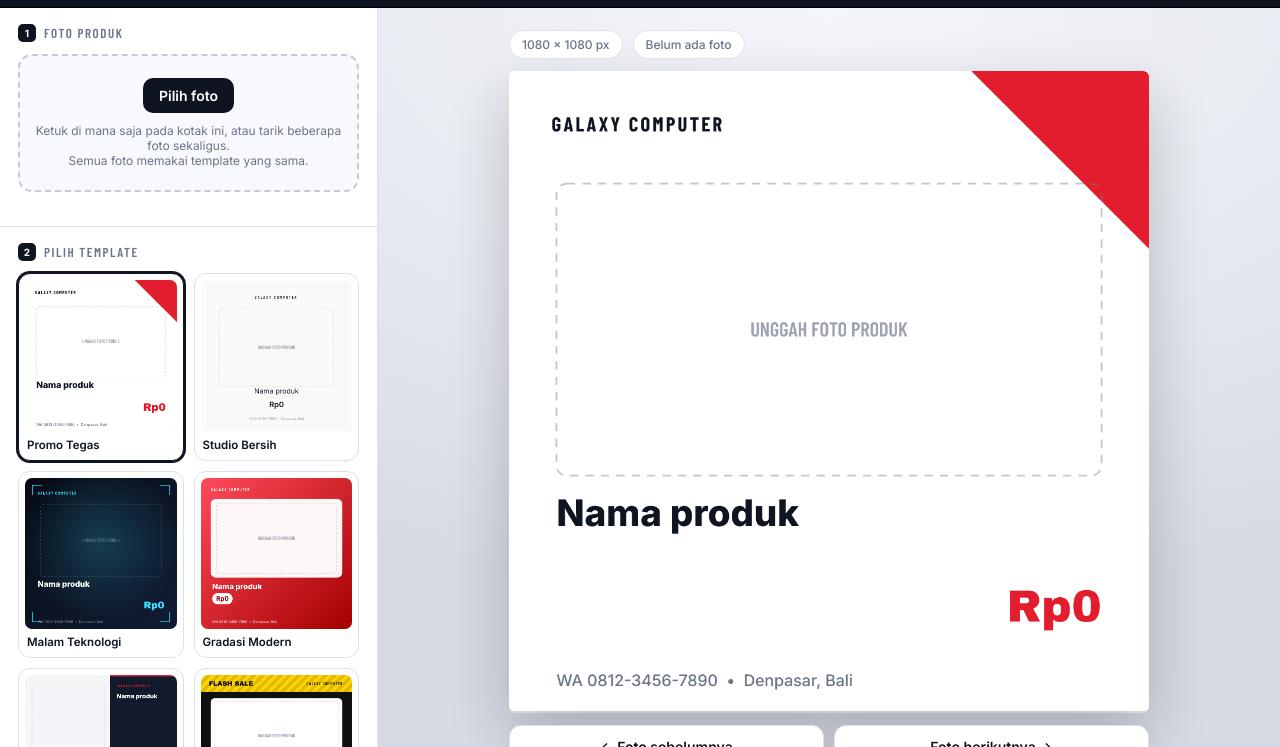
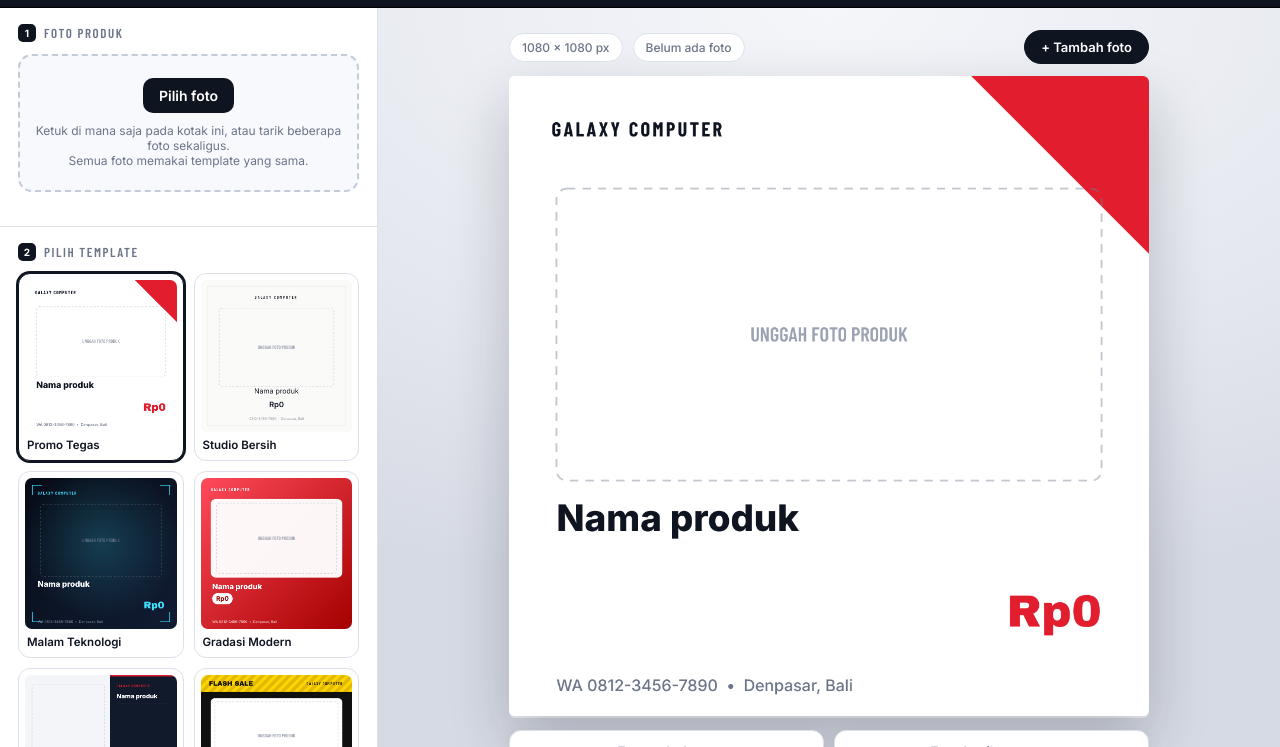
Before and after one commit to irvanhady-gusti/Galaxy_Studio, a plain HTML site: page index.html in a window 1280 px wide. Shown: the part 59-806 px from the top of the page. Drawn offline with nearby package versions, Linux system fonts and the light colour scheme.

Commit message:
Update index.html

```diff
--- a/index.html
+++ b/index.html
@@ -153,6 +153,10 @@ input:focus,textarea:focus,select:focus{border-color:var(--ink);background:#fff;
   background:#fff;border:1px solid var(--line);border-radius:999px;padding:6px 12px;
   font-size:12px;color:var(--muted);font-weight:500;
 }
+.pill.addbtn{
+  background:var(--ink);color:#fff;border-color:var(--ink);font-weight:600;
+  padding:8px 16px;font-size:13px;margin-left:auto;
+}
 #preview{
   width:100%;height:auto;display:block;border-radius:6px;
   box-shadow:0 24px 60px rgba(14,20,32,.22), 0 2px 0 rgba(255,255,255,.6);
@@ -288,6 +292,7 @@ input[type=color]{width:34px;height:26px;padding:0;border:1px solid var(--line);
       <div class="stage-top">
         <span class="pill" id="pillSize">1080 × 1080 px</span>
         <span class="pill" id="pillCount">Belum ada foto</span>
+        <button class="pill addbtn" id="btnAdd" type="button">+ Tambah foto</button>
       </div>
       <canvas id="preview" width="1080" height="1080"></canvas>
       <div class="stage-actions">
@@ -1074,6 +1079,8 @@ document.addEventListener('dragover', e=>e.preventDefault());
 document.addEventListener('drop', e=>{ e.preventDefault(); if (e.target.closest('#drop')) return; loadFiles(e.dataTransfer.files); });
 
 const pv = $('#preview');
+$('#btnAdd').addEventListener('click', ()=>$('#file').click());
+pv.addEventListener('click', ()=>{ if (!current()) $('#file').click(); });
 let dragging = false, last = null;
 pv.addEventListener('pointerdown', e=>{
   if (!current()) return;
```
